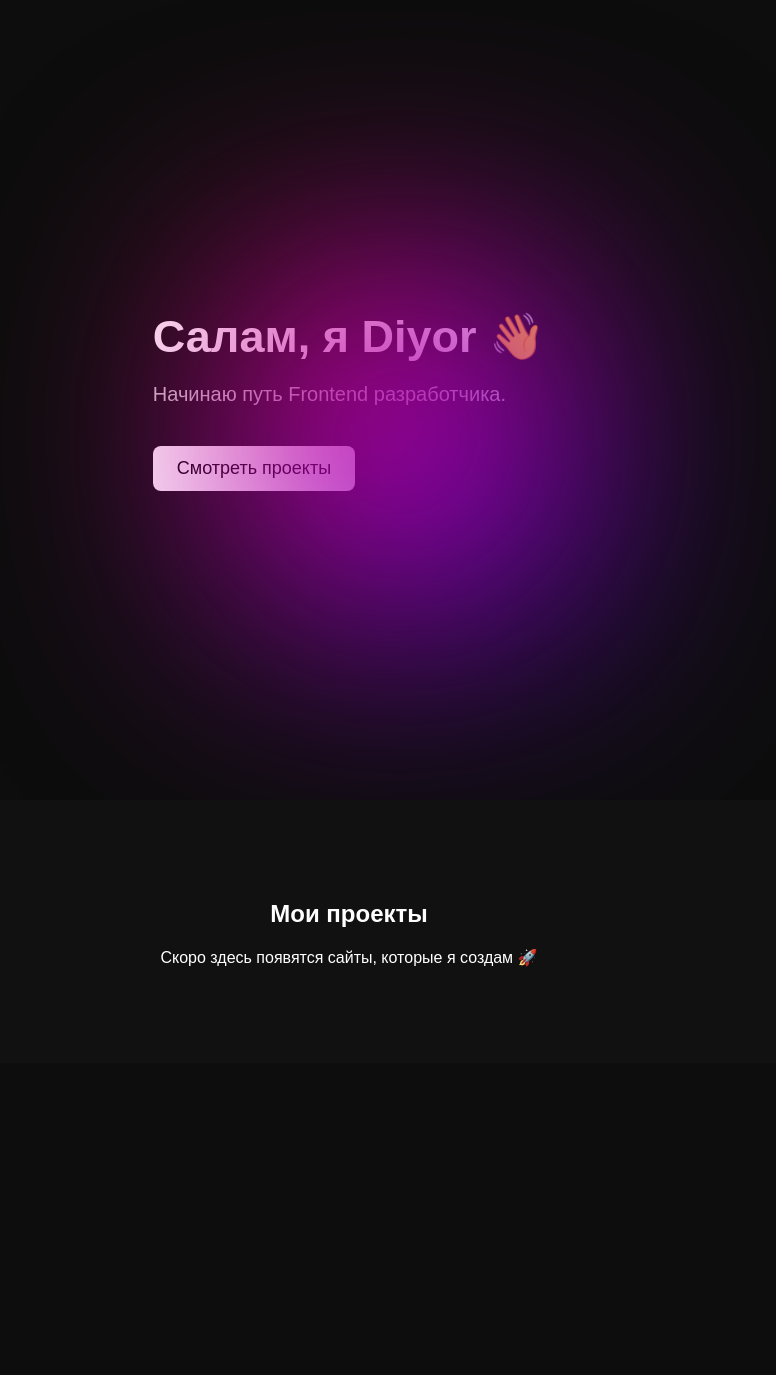
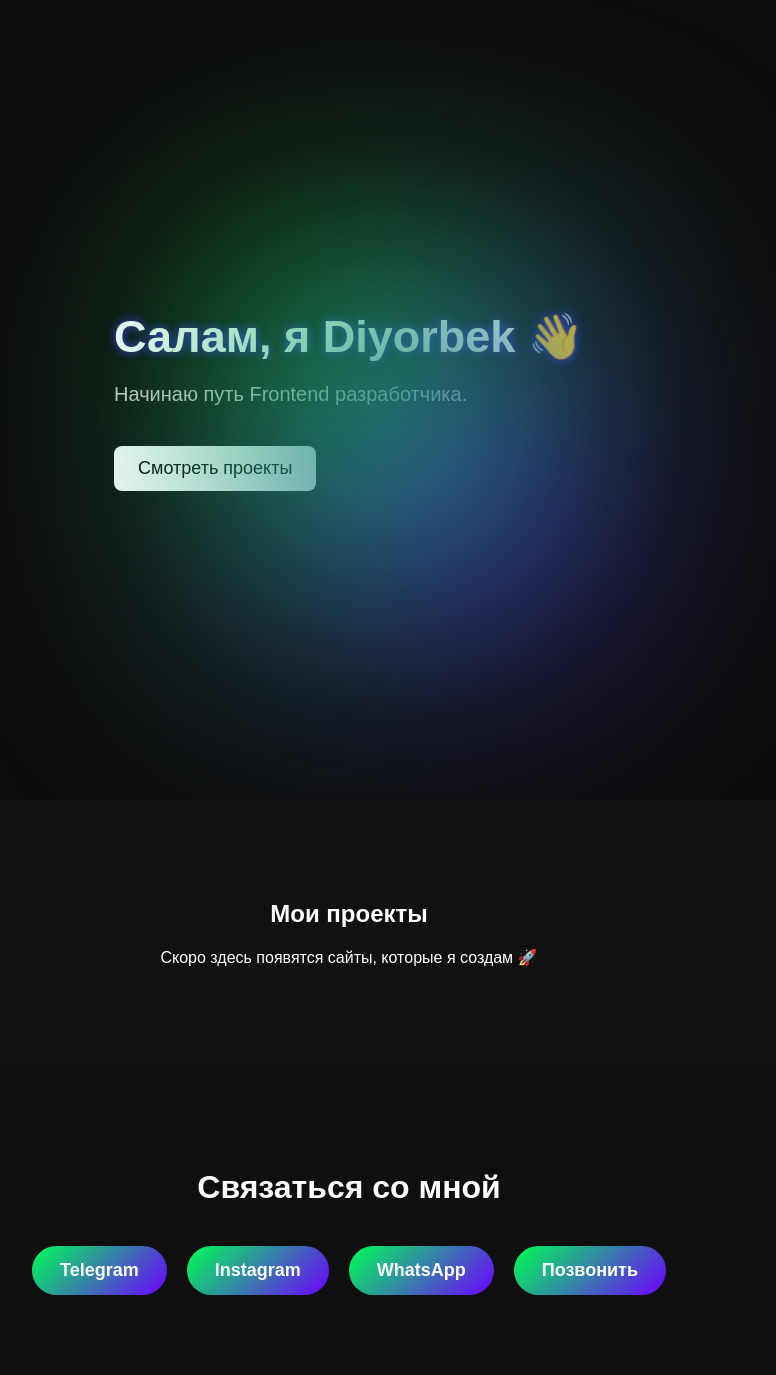
Before and after one commit to Diyor-benz/diyor-benz.github.io, a plain HTML site: page index.html in a window 1280 px wide. Shown: the whole page, without its empty margins (291-1067 px from the left). Before the commit the page ends 1063 px from the top, so only its background shows below. Drawn offline with Linux system fonts and the light colour scheme.

Commit message:
new animation

```diff
--- a/index.html
+++ b/index.html
@@ -8,19 +8,30 @@
 <body>
 
   <div class="hero">
-    <div class="text">
-      <h1>Салам, я Diyor 👋</h1>
+    <div class="text fade-in">
+      <h1 class="title">Салам, я Diyorbek 👋</h1>
       <p>Начинаю путь Frontend разработчика.</p>
       <a href="#projects" class="btn">Смотреть проекты</a>
     </div>
     <div class="shape"></div>
   </div>
 
-  <section id="projects">
+  <section id="projects" class="fade-in">
     <h2>Мои проекты</h2>
     <p>Скоро здесь появятся сайты, которые я создам 🚀</p>
   </section>
 
+  <section id="contact" class="fade-in">
+    <h2>Связаться со мной</h2>
+    <div class="socials">
+      <a href="https://t.me/diyorrr7" class="btn-social">Telegram</a>
+      <a href="https://instagram.com/_diyorrr___" class="btn-social">Instagram</a>
+      <a href="https://wa.me/77771407077" class="btn-social">WhatsApp</a>
+      <a href="tel:+77771407077" class="btn-social">Позвонить</a>
+    </div>
+  </section>
+
   <script src="script.js"></script>
+
 </body>
 </html>
--- a/script.js
+++ b/script.js
@@ -1 +1,20 @@
-console.log("Сайт загружен успешно 😎");
+console.log("Сайт загружен 😎");
+
+// --- Анимация появления при скролле ---
+const observer = new IntersectionObserver(entries => {
+  entries.forEach(entry => {
+    if (entry.isIntersecting) entry.target.classList.add("visible");
+  });
+});
+
+document.querySelectorAll(".fade-in").forEach(el => observer.observe(el));
+
+// --- Неоновый след курсора ---
+const cursor = document.createElement("div");
+cursor.classList.add("cursor-light");
+document.body.appendChild(cursor);
+
+document.addEventListener("mousemove", e => {
+  cursor.style.left = $;{e.pageX - 25}px;
+  cursor.style.top = $;{e.pageY - 25}px;
+});
--- a/style.css
+++ b/style.css
@@ -47,7 +47,7 @@ body {
   position: absolute;
   width: 350px;
   height: 350px;
-  background: linear-gradient(135deg, #ff0066, #5500ff);
+  background: linear-gradient(135deg, #00ff22, #5500ff);
   filter: blur(120px);
   animation: float 8s infinite alternate ease-in-out;
 }
@@ -63,3 +63,72 @@ body {
   text-align: center;
   background: #111;
 }
+
+#contact {
+  padding: 80px;
+  text-align: center;
+  background: #0f0f0f;
+}
+
+#contact h2 {
+  font-size: 32px;
+  margin-bottom: 40px;
+}
+
+.socials {
+  display: flex;
+  justify-content: center;
+  flex-wrap: wrap;
+  gap: 20px;
+}
+
+/* Градиентные кнопки */
+.btn-social {
+  padding: 14px 28px;
+  border-radius: 50px;
+  text-decoration: none;
+  color: white;
+  font-size: 18px;
+  font-weight: 600;
+  background: linear-gradient(135deg, #00ff55, #6d00ff);
+  transition: 0.4s;
+}
+
+.btn-social:hover {
+  transform: scale(1.12);
+  filter: brightness(130%);
+  box-shadow: 0 0 20px rgba(0, 255, 64, 0.7);
+}
+
+/* Анимация появления блоков */
+.fade-in {
+  opacity: 0;
+  transform: translateY(40px);
+  transition: 0.9s ease;
+}
+.fade-in.visible {
+  opacity: 1;
+  transform: translateY(0);
+}
+
+/* Анимированный текст */
+.title {
+  animation: glow 3s infinite alternate ease-in-out;
+}
+
+@keyframes glow {
+  0% { text-shadow: 0 0 5px #3700ff; }
+  100% { text-shadow: 0 0 25px #1adf55, 0 0 40px #5500ff; }
+}
+
+/* Неоновый след курсора */
+.cursor-light {
+  position: fixed;
+  width: 50px;
+  height: 50px;
+  pointer-events: none;
+  background: radial-gradient(circle, rgba(255,0,150,1) 0%, rgba(255,0,150,0) 60%);
+  mix-blend-mode: screen;
+  filter: blur(30px);
+  z-index: 9999;
+}
```
